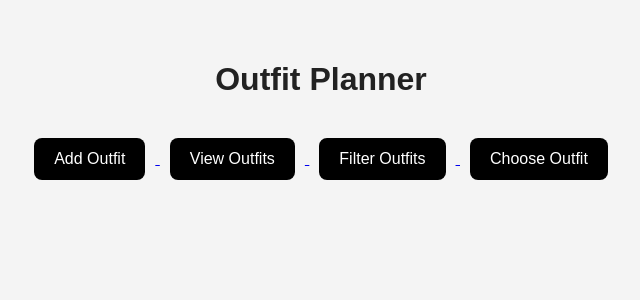
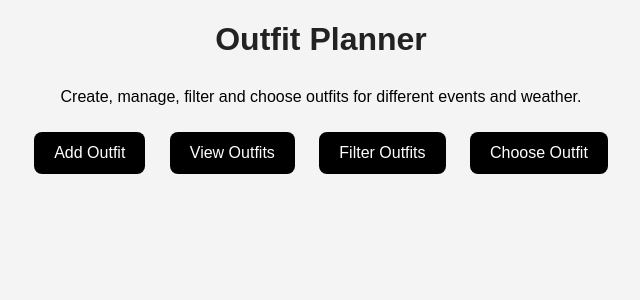
Before and after one commit to wazukeed/python_project_outfit-planner, a Flask app: page / in a window 1280 px wide. Shown: the top 300 px of the page, without its empty margins (319-959 px from the left). Run offline with Flask 3, Linux system fonts and the light colour scheme.

Commit message:
Update home.html

```diff
--- a/templates/home.html
+++ b/templates/home.html
@@ -11,29 +11,17 @@
 </head>
 
 <body>
+    <div class="hero">
+        <h1>Outfit Planner</h1>
+        <p>Create, manage, filter and choose outfits for different events and weather.</p>
 
-    <div class="container">
-
-        <h1>Outfit Planner</h1>
-
-        <a href="/add">
-            <button>Add Outfit</button>
-        </a>
-
-        <a href="/outfits">
-            <button>View Outfits</button>
-        </a>
-
-        <a href="/filter">
-            <button>Filter Outfits</button>
-        </a>
-
-        <a href="/recommend">
-            <button>Choose Outfit</button>
-        </a>
-
+        <div class="home-buttons">
+            <a href="/add"><button>Add Outfit</button></a>
+            <a href="/outfits"><button>View Outfits</button></a>
+            <a href="/filter"><button>Filter Outfits</button></a>
+            <a href="/recommend"><button>Choose Outfit</button></a>
+        </div>
     </div>
-
 </body>
 
 </html>
```
